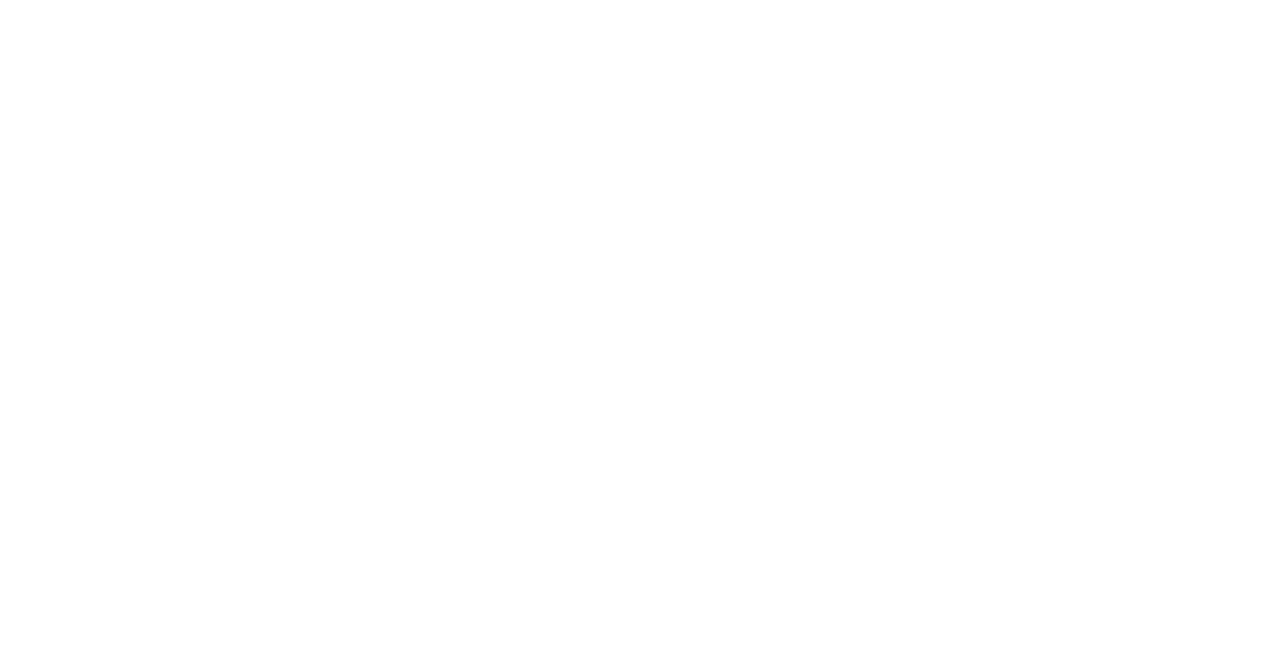
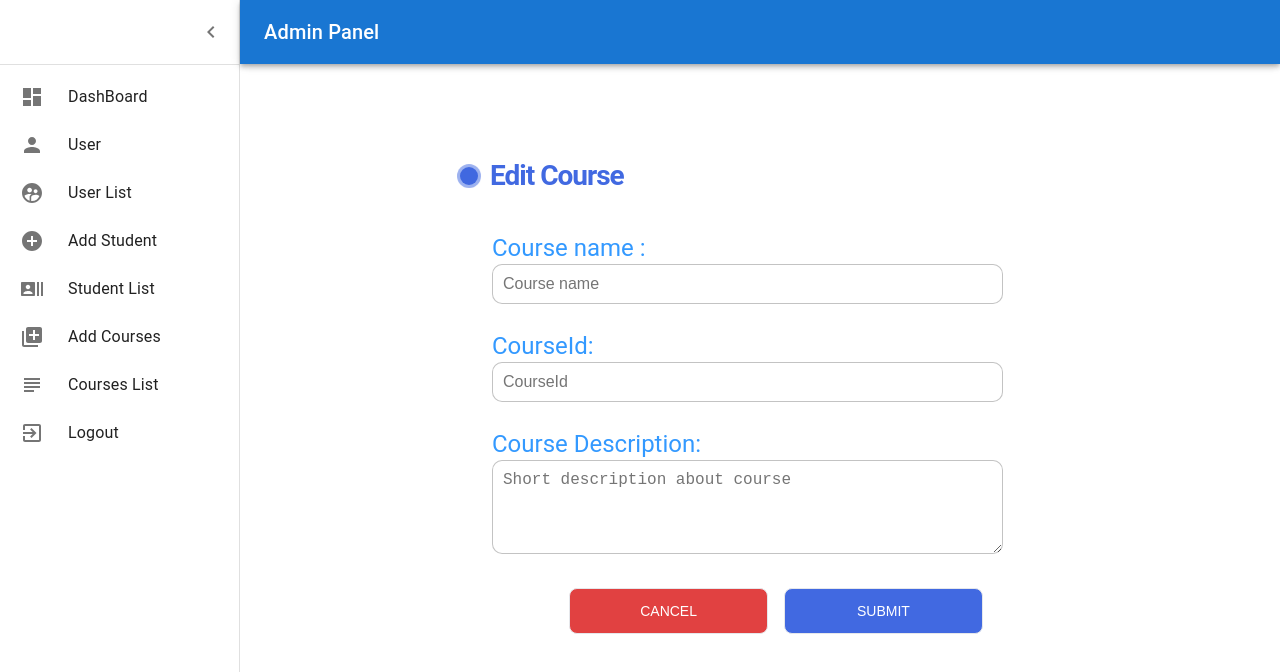
Before and after one commit to shivamshankarpandey100/adminpanel-react-materialUI, a React (Create React App) app: page /CourseEdit/1 in a window 1280 px wide. Before the commit this address had no page. Shown: the top 672 px of the page. Built offline with nearby package versions, Linux system fonts and the light colour scheme; no server answers.

Commit message:
CRUD on course Done

```diff
--- a/db.json
+++ b/db.json
@@ -27,77 +27,57 @@
   ],
   "student": [
     {
-      "StudentName": "Mohmmad ZaID",
-      "MobileNumber": "+919956135945",
-      "Email": "mohmmadzaID759@gmail.com",
-      "DateOfBirth": "2001-04-11",
-      "City": "Luckn",
-      "Address": "Luckn",
-      "ID": 1,
-      "status": true
+      "studentName": "John Doe",
+      "dateOfBirth": "01/15/1995",
+      "email": "johndoe@example.com",
+      "mobileNumber": "123-456-7890",
+      "address": "123 Main Street",
+      "city": "Anytown",
+      "courseId": "CS101",
+      "status": true,
+      "id": 1
     },
     {
-      "StudentName": "Mohmmad ZaID",
-      "MobileNumber": "+919956135945",
-      "Email": "mohmmadzaID759@gmail.com",
-      "DateOfBirth": "2001-04-11",
-      "City": "Luckn",
-      "Address": "Luckn",
-      "ID": 2,
-      "status": true
+      "studentName": "Jane Smith",
+      "dateOfBirth": "05/20/1998",
+      "email": "janesmith@example.com",
+      "mobileNumber": "987-654-3210",
+      "address": "456 Elm Street",
+      "city": "Someville",
+      "courseId": "ENG201",
+      "status": true,
+      "id": 2
     },
     {
-      "StudentName": "Mohmmad ZaID",
-      "MobileNumber": "+919956135945",
-      "Email": "mohmmadzaID759@gmail.com",
-      "DateOfBirth": "2001-04-16",
-      "City": "Lucknow",
-      "Address": "Lucknow",
-      "CourseID": "B.tech",
-      "ID": 3,
-      "status": true
+      "studentName": "Bob Johnson",
+      "dateOfBirth": "12/03/2000",
+      "email": "bob@example.com",
+      "mobileNumber": "555-123-7890",
+      "address": "789 Oak Avenue",
+      "city": "Othercity",
+      "courseId": "MATH301",
+      "status": true,
+      "id": 3
     }
   ],
   "course": [
     {
-      "ID": "1",
-      "CourseId": "2121212121222",
-      "CourseName": "Asd",
-      "CourseDescription": "asdsdasdsadsd",
-      "Action": "",
-      "status": true
+      "courseName": "Introduction to Computer Science",
+      "courseId": "105",
+      "courseDetail": "This course provides an introduction to the fundamentals of computer science.",
+      "id": 1
     },
     {
-      "ID": "2",
-      "CourseId": "2121212121222",
-      "CourseName": "Asd",
-      "CourseDescription": "asdsdasdsadsd",
-      "Action": "",
-      "status": true
+      "courseName": "English Literature",
+      "courseId": "2011",
+      "courseDetail": "Explore the world of literature and enhance your language skills.",
+      "id": 2
     },
     {
-      "ID": "3",
-      "CourseId": "2121212121222",
-      "CourseName": "Asd",
-      "CourseDescription": "asdsdasdsadsd",
-      "Action": "",
-      "status": true
-    },
-    {
-      "ID": "4",
-      "CourseId": "2121212121222",
-      "CourseName": "Asd",
-      "CourseDescription": "asdsdasdsadsd",
-      "Action": "",
-      "status": true
-    },
-    {
-      "ID": "5",
-      "CourseId": "2121212121222",
-      "CourseName": "Asd",
-      "CourseDescription": "asdsdasdsadsd",
-      "Action": "",
-      "status": true
+      "courseName": "Advanced Mathematics",
+      "courseId": "3010",
+      "courseDetail": "Dive into the world of advanced mathematics and problem-solving.",
+      "id": 3
     }
   ]
 }
--- a/package.json
+++ b/package.json
@@ -15,6 +15,7 @@
     "react": "^18.2.0",
     "react-dom": "^18.2.0",
     "react-hook-form": "^7.47.0",
+    "react-icons": "^4.11.0",
     "react-redux": "^8.1.3",
     "react-router-dom": "^6.13.0",
     "react-scripts": "^5.0.1",
--- a/src/App.js
+++ b/src/App.js
@@ -1,23 +1,23 @@
-import React from 'react'
-import {Routes,Route,BrowserRouter} from "react-router-dom"
-import Dashboard from './Page/Dashboard'
-import AddStudent from './Page/AddStudent'
-import User from './Page/User'
-import StudentList from './Page/StudentList'
-import AddCourses from './Page/AddCourses'
-import CoursesList from './Page/CourseList'
-import UserList from './Page/UserList'
-import Logout from './Page/Logout'
-import LoginPage from './Page/LoginPage'
-import SignUpPage from './Page/SignUpPage'
-import Protected from './Page/Protected'
-
+import React from "react";
+import { Routes, Route, BrowserRouter } from "react-router-dom";
+import Dashboard from "./Page/Dashboard";
+import AddStudent from "./Page/AddStudent";
+import User from "./Page/User";
+import StudentList from "./Page/StudentList";
+import AddCourses from "./Page/AddCourses";
+import CoursesList from "./Page/CourseList";
+import UserList from "./Page/UserList";
+import Logout from "./Page/Logout";
+import LoginPage from "./Page/LoginPage";
+import SignUpPage from "./Page/SignUpPage";
+import Protected from "./Page/Protected";
+import CourseListEdit from "./Page/CourseListEdit";
 export default function App() {
   return (
     <>
       <BrowserRouter>
         <Routes>
-        <Route path='/' element={ <Protected> <Dashboard /></Protected>}></Route>
+          {/* <Route path='/' element={ <Protected> <Dashboard /></Protected>}></Route>
         <Route path='/User' element={ <Protected> <User /></Protected> }></Route>
         <Route path='/AddStudent' element={<Protected> <AddStudent /></Protected> }></Route>
         <Route path='/StudentList' element={<Protected> <StudentList /></Protected>}></Route>
@@ -27,18 +27,21 @@ export default function App() {
         <Route path='/Logout' element={<Logout />}></Route>
         <Route path='/Login' element={<LoginPage />}></Route>
         <Route path='/Signup' element={<SignUpPage />}></Route>
-            {/* <Route path='/' element={  <Dashboard />}></Route>
-        <Route path='/User' element={  <User /> }></Route>
-        <Route path='/AddStudent' element={ <AddStudent /> }></Route>
-        <Route path='/StudentList' element={ <StudentList />}></Route>
-        <Route path='/AddCourses' element={<AddCourses />}></Route>
-        <Route path='/CourseList' element={<CoursesList />}></Route>
-        <Route path='/UserList' element={<UserList />}></Route>
-        <Route path='/Logout' element={<Logout />}></Route>
-        <Route path='/Login' element={<LoginPage />}></Route>
-        <Route path='/Signup' element={<SignUpPage />}></Route> */}
+         <Route path='/CourseEdit/:id' element={<Protected><CourseListEdit/></Protected>}></Route> */}
+
+          <Route path="/" element={<Dashboard />}></Route>
+          <Route path="/User" element={<User />}></Route>
+          <Route path="/AddStudent" element={<AddStudent />}></Route>
+          <Route path="/StudentList" element={<StudentList />}></Route>
+          <Route path="/AddCourses" element={<AddCourses />}></Route>
+          <Route path="/CourseList" element={<CoursesList />}></Route>
+          <Route path="/UserList" element={<UserList />}></Route>
+          <Route path="/Logout" element={<Logout />}></Route>
+          <Route path="/Login" element={<LoginPage />}></Route>
+          <Route path="/Signup" element={<SignUpPage />}></Route>
+          <Route path="/CourseEdit/:id" element={<CourseListEdit />}></Route>
         </Routes>
       </BrowserRouter>
     </>
-  )
+  );
 }
--- a/src/Page/AddCourses.jsx
+++ b/src/Page/AddCourses.jsx
@@ -147,7 +147,7 @@ export default function AddCourses() {
                     type="number"
                     className="input"
                     id="CourseId"
-                    minLength={5}
+                    minLength={3}
                     maxLength={10}
                     {...register("CourseId", {
                       required: "CourseId  is required",
--- a/src/Page/CourseList.jsx
+++ b/src/Page/CourseList.jsx
@@ -11,12 +11,13 @@ import { useDispatch, useSelector } from "react-redux";
 import { ToastContainer, toast } from "react-toastify";
 import "react-toastify/dist/ReactToastify.css";
 import style from "./css/custom.module.css";
-
+import { FaTrash,FaEdit } from "react-icons/fa";
+import { useNavigate } from "react-router-dom";
 export default function CoursesList() {
   const column = ["ID", "Course Name", "Course Id", "Description", "Action"];
   const dispatch = useDispatch();
   const records = useSelector(selectCourses);
-
+  const navigate=useNavigate();
   const handleRemove = async (e, id) => {
     e.preventDefault();
     console.log(id);
@@ -28,7 +29,6 @@ export default function CoursesList() {
       }
     );
     dispatch(fetchCoursesAsync());
-    console.log("removed");
     toast.success("Deleted successfully", {
       className: style.customtoastsuccess,
       position: "top-center",
@@ -71,12 +71,12 @@ export default function CoursesList() {
                           <td>{record.courseId}</td>
                           <td>{record.courseDetail}</td>
                           <td>
-                            <button className="btn1">Update</button>
+                            <button className="btn1" onClick={()=>{navigate(`/CourseEdit/${record.id}`)}}><FaEdit></FaEdit></button>
                             <button
                               className="btn2"
                               onClick={(e) => handleRemove(e, record.id)}
                             >
-                              Remove
+                              <FaTrash></FaTrash>
                             </button>
                           </td>
                         </tr>
--- /dev/null
+++ b/src/Page/CourseListEdit.jsx
@@ -0,0 +1,155 @@
+import React, { useEffect } from 'react'
+import SideBar from '../Component/SideBar'
+import Box from '@mui/material/Box';
+import Typography from '@mui/material/Typography';
+import { useForm } from 'react-hook-form';
+import { useNavigate, useParams } from 'react-router-dom';
+import { useDispatch, useSelector } from 'react-redux';
+import { fetchCourseByIdAsync, selectCourseById, updateCourseByIdAsync } from '../features/course/courseSlice';
+import { ToastContainer, toast } from "react-toastify";
+import "react-toastify/dist/ReactToastify.css";
+
+const CourseListEdit = () => {
+  const {
+    register,
+    handleSubmit,
+    setValue,
+    formState: { errors },
+  } = useForm();
+  const navigate=useNavigate();
+  const params=useParams();
+  const dispatch=useDispatch();
+  const selectedCourse=useSelector(selectCourseById);
+  useEffect(() => {
+    dispatch(fetchCourseByIdAsync(params.id))
+  }, [dispatch,params])
+
+  useEffect(() => {
+    if (selectedCourse && params.id) {
+      setValue("courseName",selectedCourse.courseName );
+      setValue("courseId", selectedCourse.courseId);
+      setValue("courseDetail", selectedCourse.courseDetail);
+    }
+  }, [selectedCourse, params.id, setValue]);
+  return (
+   <>
+   <Box sx={{display:'flex'}}>
+      <SideBar />
+      <Box component="main" sx={{ flexGrow: 1, p: 3 ,marginTop:"55px"}}>
+            <Typography variant="h5">
+            <div className="center">
+            <form
+              className="form"
+              onSubmit={handleSubmit((data) => {
+                let id=params.id
+                console.log(data)
+                 dispatch(updateCourseByIdAsync({data,id}));
+                 toast.success("Course Updated Successfully", {
+                  position: "top-center",
+                  autoClose: 5000,
+                  hideProgressBar: false,
+                  closeOnClick: true,
+                  pauseOnHover: true,
+                  draggable: true,
+                  progress: undefined,
+                  theme: "light",
+                });
+              })}
+            >
+              <p className="title">Edit Course </p>
+
+              <div className="flex">
+                <label>
+                  Course name :
+                  <input
+                    placeholder="Course name"
+                    type="text"
+                    className="input"
+                    id="courseName"
+                    {...register("courseName", {
+                      required:
+                        "Course Name is required",
+                    })}
+                  />
+                </label>
+                {errors.courseName && (
+                  <p className="text-red-400">{errors.courseName.message}</p>
+                )}
+
+              </div>
+              <div>
+                <label>
+                   CourseId:
+                  <input
+                    placeholder="CourseId"
+                    type="number"
+                    className="input"
+                    id="courseId"
+                    minLength={3}
+                    maxLength={10}
+                    {...register("courseId", {
+                      required: "CourseId  is required",
+                      pattern: {
+                        pattern: /^[0-9]{10}$/,
+                        message: "CourseId cannot exceed ten characters",
+                      },
+                    })}
+                  />
+
+                </label>
+                {errors.courseId && (
+                  <p className="text-red-400">{errors.courseId.message}</p>
+                )}
+                {errors.CourseId &&
+                  errors.CourseId.type === "max" && (
+                    <span role="text-red-400">
+                    Course ID must contian 10 characters
+                    </span>
+                  )}
+              </div>
+
+
+
+              <div>
+                <label>
+                  Course Description:
+                  <textarea
+                    id="courseDetail"
+                    placeholder="Short description about course"
+                    type="textarea"
+                    className="input"
+                    rows={4}
+                    cols={50}
+                    maxLength={50}
+                    {...register("courseDetail", {
+                      required: "Course Description is required",
+                    })}
+                  />
+
+                </label>
+                {errors.courseDetail && (
+                  <p className="text-red-400">{errors.courseDetail.message}</p>
+                )}
+              </div>
+
+              <div className="button-container">
+                <button type="reset" className="reset" value="Reset" onClick={()=>{navigate(`/CourseList`)}}>
+                  Cancel
+                </button>
+
+                <button type="submit" className="submit-2 " value="Submit">
+                Submit
+                </button>
+              </div>
+            </form>
+          </div>
+            </Typography>
+
+          </Box>
+    </Box>
+    <ToastContainer/>
+   </>
+  )
+}
+
+export default CourseListEdit
--- a/src/Page/StudentList.jsx
+++ b/src/Page/StudentList.jsx
@@ -5,7 +5,7 @@ import Typography from '@mui/material/Typography';
 import "./css/List.css"
 import { useDispatch, useSelector } from 'react-redux';
 import { fetchStudentsAsync, selectStudents } from '../features/student/studentSlice';
-
+import { FaTrash,FaEdit } from "react-icons/fa";
 export default function StudentList() {
  const column=["ID","Full Name","Mobile No:","Email","Course Id","Action"]
   const dispatch =useDispatch()
@@ -33,14 +33,14 @@ export default function StudentList() {
                 {records.map((record, i) => (
                    record.status===true &&
                  ( <tr key={i}>
-                    <td>{record.id}</td>
+                    <td>{i+1}</td>
                     <td>{record.studentName}</td>
                     <td>{record.mobileNumber}</td>
                     <td>{record.email}</td>
                     <td>{record.courseId}</td>
                     <td>
-                      <button className='btn1'>Update</button>
-                      <button className='btn2'>Remove</button>
+                      <button className='btn1'><FaEdit></FaEdit></button>
+                      <button className='btn2'><FaTrash></FaTrash></button>
                     </td>
                   </tr>)
                 ))}
--- a/src/Page/css/custom.module.css
+++ b/src/Page/css/custom.module.css
@@ -1,5 +1,10 @@
 .customtoastsuccess {
-    background-color: red; /* Red background color */
-    color: white; /* White text color */
+    background-color: rgb(248, 47, 47); /* Red background color */
+    color: white;
     font-weight: bold;
   }
+
+
+.customtoastsuccess .Toastify__progress-bar {
+  background: white;
+}
--- a/src/features/course/courseAPI.js
+++ b/src/features/course/courseAPI.js
@@ -1,10 +1,30 @@
 // http://localhost:8082/course/allcourses
-export function fetchCourses(){
-  return new Promise(async (resolve) =>{
+export function fetchCourses() {
+  return new Promise(async (resolve) => {
+    const response = await fetch("http://localhost:8082/course");
+    const data = await response.json();
+    resolve({ data });
+  });
+}
+export function fetchCourseById(id) {
+  return new Promise(async (resolve) => {
+    //TODO: we will not hard-code server URL here
+    const response = await fetch("http://localhost:8082/course/seecourse/" + id);
+    const data = await response.json();
 
-    const response = await fetch("http://localhost:8082/course/allcourses");
-    const data = await response.json()
-    resolve({data})
-  }
-  );
+    resolve({ data });
+  });
 }
+export function updateCourseById(update, id) {
+  return new Promise(async (resolve) => {
+    console.log(update)
+    const response = await fetch("http://localhost:8082/course/" + id, {
+      method: "PUT",
+      body: JSON.stringify(update),
+      headers: { "content-type": "application/json" },
+    });
+    const data = await response.json();
+    // TODO: on server it will only return some info of user (not password)
+    resolve({ data });
+  });
+}
--- a/src/features/course/courseSlice.js
+++ b/src/features/course/courseSlice.js
@@ -1,18 +1,34 @@
 import { createAsyncThunk, createSlice } from "@reduxjs/toolkit";
-import { fetchCourses } from "./courseAPI";
+import { fetchCourseById, fetchCourses, updateCourseById } from "./courseAPI";
 
 const initialState = {
   value: 0,
   status: "idle",
   courses: [],
+  selectcourse: null,
 };
 
 export const fetchCoursesAsync = createAsyncThunk(
   "course/fetchCourseList",
   async () => {
     const response = await fetchCourses();
-    console.log(response)
     return response.data;
+  }
+);
+export const fetchCourseByIdAsync = createAsyncThunk(
+  "course/fetchCourseById",
+  async (id) => {
+       const response = await fetchCourseById(id);
+      return response.data;
+  }
+);
+export const updateCourseByIdAsync = createAsyncThunk(
+  "course/updateCourseById",
+  async ({data,id}) => {
+    console.log(data)
+       const response = await updateCourseById(data,id);
+     console.log(response);
+      return response.data;
   }
 );
 
@@ -30,11 +46,24 @@ export const courseSlice = createSlice({
       .addCase(fetchCoursesAsync.fulfilled, (state, action) => {
         state.status = "idle";
         state.courses = action.payload;
-
+      })
+      .addCase(fetchCourseByIdAsync.pending, (state) => {
+        state.status = "loading";
+      })
+      .addCase(fetchCourseByIdAsync.fulfilled, (state, action) => {
+        state.status = "idle";
+        state.selectcourse= action.payload;
+      })
+      .addCase(updateCourseByIdAsync.pending, (state) => {
+        state.status = "loading";
+      })
+      .addCase(updateCourseByIdAsync.fulfilled, (state, action) => {
+        state.status = "idle";
+        state.selectcourse= action.payload;
       });
   },
 });
 
 export const selectCourses = (state) => state.course.courses;
-
+export const selectCourseById=(state) => state.course.selectcourse;
 export default courseSlice.reducer;
--- a/src/features/student/studentAPI.js
+++ b/src/features/student/studentAPI.js
@@ -1,8 +1,8 @@
-
+// http://localhost:8082/student/allstudents
 export function fetchStudents(){
   return new Promise(async (resolve) =>{
 
-    const response = await fetch(" http://localhost:8082/student/allstudents");
+    const response = await fetch(" http://localhost:8082/student");
     const data = await response.json()
     resolve({data})
   }
```
Also changed, not shown: 1 other file (tests, documents, lock files or other folders). Lines whose indentation alone changed are shown as unchanged.
